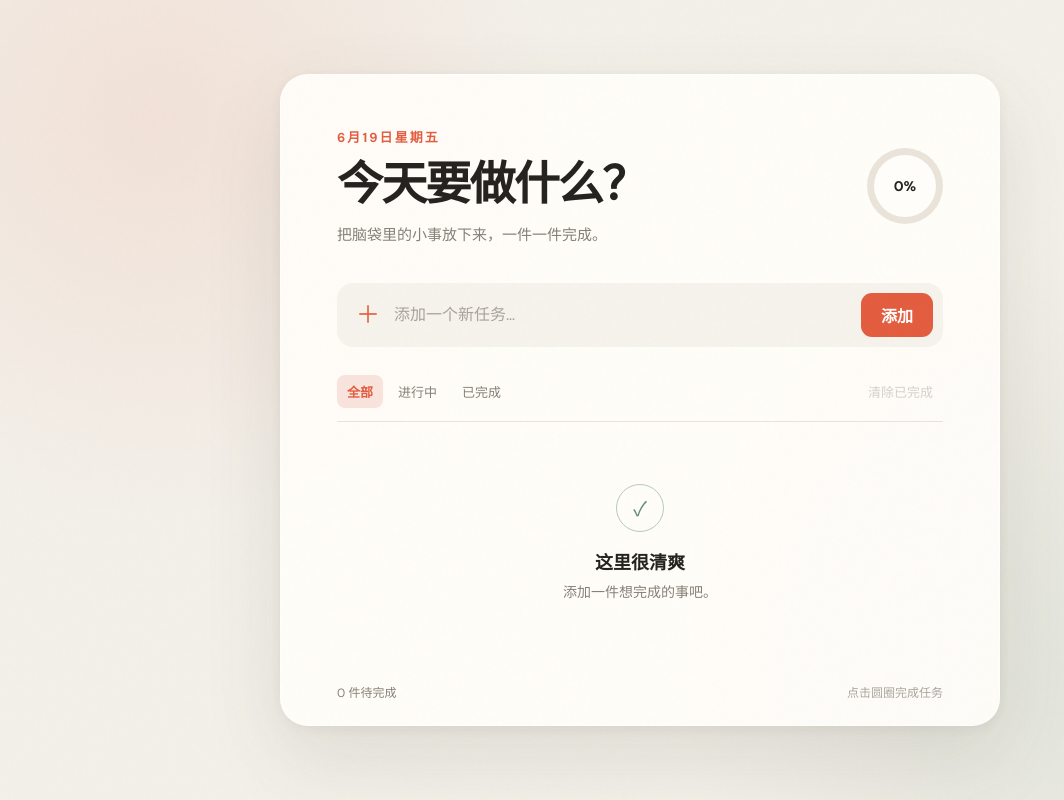
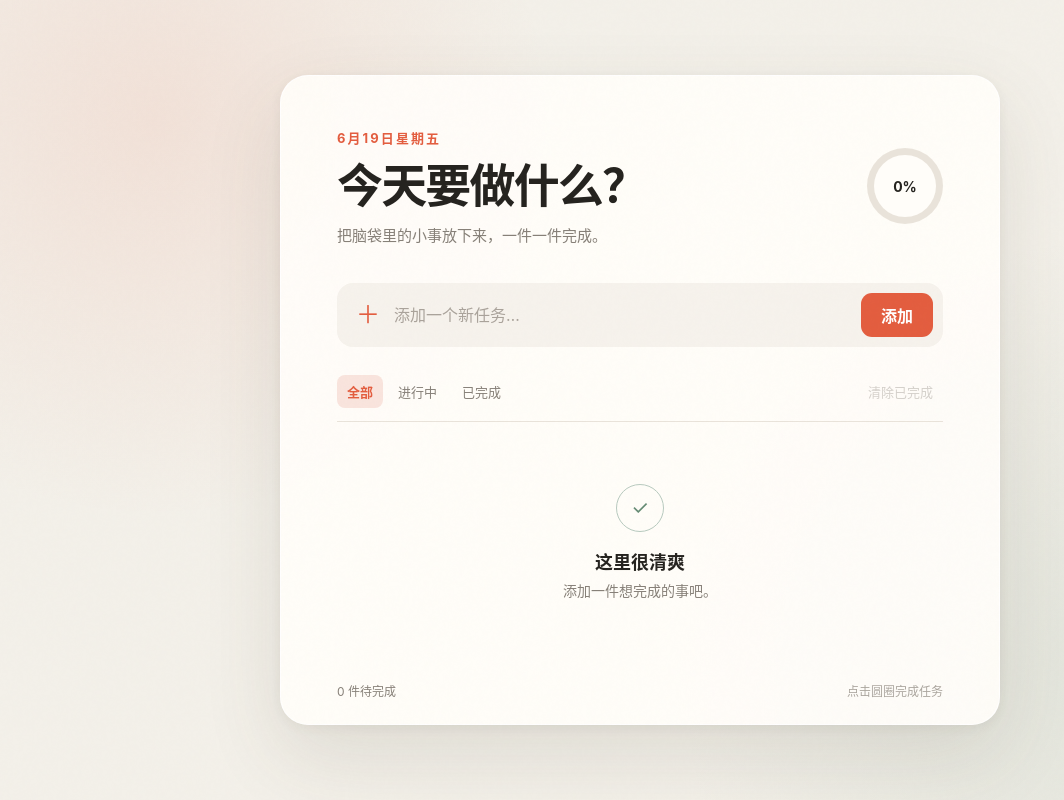
Before and after one commit to nwhwbftb7y-hash/todo-list, a plain HTML site: page index.html in a window 1280 px wide. Shown: the whole page, without its empty margins (0-1064 px from the left). Drawn offline with Linux system fonts and the light colour scheme.

Commit message:
移除 Google Fonts，优化国内访问

```diff
--- a/index.html
+++ b/index.html
@@ -5,9 +5,6 @@
     <meta name="viewport" content="width=device-width, initial-scale=1.0" />
     <meta name="theme-color" content="#f6f3ed" />
     <title>今天 · Todo List</title>
-    <link rel="preconnect" href="https://fonts.googleapis.com" />
-    <link rel="preconnect" href="https://fonts.gstatic.com" crossorigin />
-    <link href="https://fonts.googleapis.com/css2?family=DM+Sans:wght@400;500;600;700&family=Noto+Sans+SC:wght@400;500;600;700&display=swap" rel="stylesheet" />
     <link rel="stylesheet" href="styles.css" />
   </head>
   <body>
--- a/styles.css
+++ b/styles.css
@@ -7,7 +7,7 @@
   --accent-soft: #f9e4dd;
   --green: #648b73;
   --bg: #f3f0e9;
-  font-family: "DM Sans", "Noto Sans SC", sans-serif;
+  font-family: -apple-system, BlinkMacSystemFont, "Segoe UI", "Microsoft YaHei", "PingFang SC", "Noto Sans CJK SC", sans-serif;
   color: var(--ink);
 }
 
```
